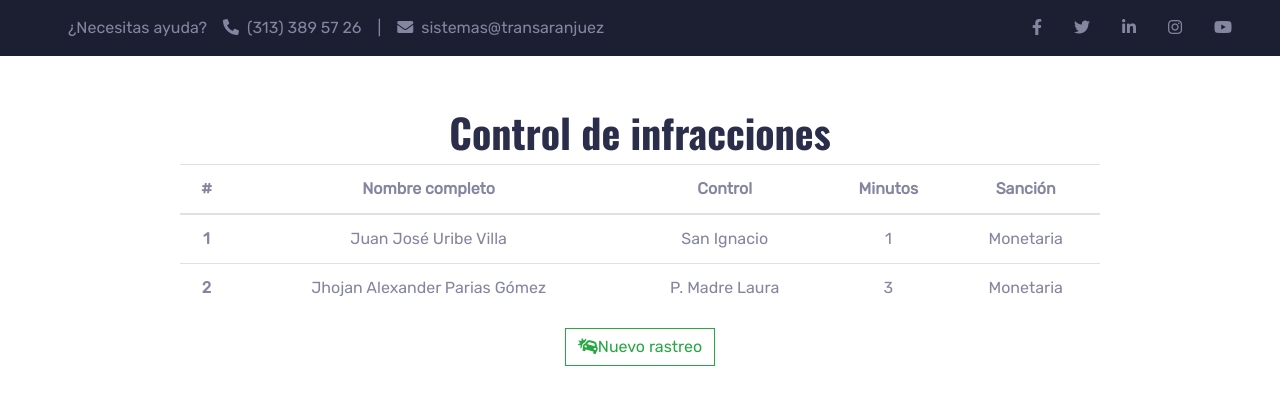
After one commit to ysnovaa/routemaster, a Django app: page /horarios/infracciones/ in a window 1280 px wide. The commit adds this page. Shown: the top 405 px of the page. Run offline with Django 4.2, Linux system fonts and the light colour scheme; some libraries are stand-ins or nearby versions.

Commit message:
Actualización v3.1

```diff
--- a/horarios/templates/base.html
+++ b/horarios/templates/base.html
@@ -77,7 +77,10 @@
                     <a class="nav-link" href="/horarios/ver_conductores/">Conductores</a>
                 </li>
                 <li class="nav-item">
-                    <a class="nav-link" href="/horarios/ver_conductores/">Rutas</a>
+                    <a class="nav-link" href="/horarios/rutas/">Rutas</a>
+                </li>
+                <li class="nav-item">
+                    <a class="nav-link" href="/horarios/infracciones/">Infracciones</a>
                 </li>
                 <li class="nav-item dropdown">
                     <a class="nav-link dropdown-toggle" href="#" id="navbarDropdownMenuLink" role="button"
@@ -85,9 +88,9 @@
                         Reportes
                     </a>
                     <div class="dropdown-menu" aria-labelledby="navbarDropdownMenuLink">
-                        <a class="dropdown-item" href="#">Reporte general</a>
-                        <a class="dropdown-item" href="#">Reporte detallado</a>
-                        <a class="dropdown-item" href="#">Reporte de estado</a>
+                        <a class="dropdown-item" href="/horarios/reportes/">Reporte general</a>
+                        <a class="dropdown-item" href="/horarios/reportes/">Reporte detallado</a>
+                        <a class="dropdown-item" href="/horarios/reportes/">Reporte de estado</a>
                     </div>
                 </li>
             </ul>
--- /dev/null
+++ b/horarios/templates/infracciones.html
@@ -0,0 +1,37 @@
+{% extends 'base.html' %}
+
+{% block content %}
+
+<h1>Control de infracciones</h1>
+
+<table class="table table-hover">
+    <thead>
+        <tr>
+            <th scope="col">#</th>
+            <th scope="col">Nombre completo</th>
+            <th scope="col">Control</th>
+            <th scope="col">Minutos</th>
+            <th scope="col">Sanción</th>
+        </tr>
+    </thead>
+    <tbody>
+        <tr>
+            <th scope="row">1</th>
+            <td>Juan José Uribe Villa</td>
+            <td>San Ignacio</td>
+            <td>1</td>
+            <td>Monetaria</td>
+        </tr>
+        <tr>
+            <th scope="row">2</th>
+            <td>Jhojan Alexander Parias Gómez</td>
+            <td>P. Madre Laura</td>
+            <td>3</td>
+            <td>Monetaria</td>
+        </tr>
+    </tbody>
+</table>
+<a class="btn btn-outline-success my-2 my-sm-0 text-end" href="/horarios/infracciones/"><i
+    class="fa fa-car-crash"></i>Nuevo rastreo</a>
+
+{% endblock %}
--- a/horarios/templates/ver_detalle_conductor.html
+++ b/horarios/templates/ver_detalle_conductor.html
@@ -34,9 +34,9 @@
                             </div>
                         </div>
                         <br>
-                        <button type="button" class="btn btn-primary btn-rounded btn-lg">
+                        <a class="btn btn-primary btn-rounded btn-lg" href="/horarios/infracciones/">
                             Ver infracciones
-                        </button>
+                        </a>
 
                     </div>
                 </div>
--- a/horarios/views.py
+++ b/horarios/views.py
@@ -89,5 +89,12 @@ def sigin(request):
         else:
             login(request, user)
             return redirect('horarios')
+
 def rutas(request):
     return render(request, 'rutas.html')
+
+def infracciones(request):
+    return render(request, 'infracciones.html')
+
+def reportes(request):
+    return render(request, 'reportes.html')
--- a/programaciones/urls.py
+++ b/programaciones/urls.py
@@ -25,7 +25,9 @@ urlpatterns = [
     path('horarios/crear_conductor/', views.crear_conductor, name='crear_conductor'),
     path('horarios/ver_conductores/', views.ver_conductores, name='ver_conductores'),
     path('horarios/ver_conductores/<int:id>/', views.ver_detalle_conductor, name='ver_detalle_conductor'),
-    path('rutas/', views.rutas, name='rutas'),
+    path('horarios/rutas/', views.rutas, name='rutas'),
+    path('horarios/infracciones/', views.infracciones, name='infracciones'),
+    path('horarios/reportes/', views.reportes, name='reportes'),
     path('logout/', views.signout, name='logout'),
     path('sigin/', views.sigin, name='sigin'),
 
```
Also changed, not shown: horarios/templates/horarios.html (+12 -20 lines), horarios/templates/reportes.html (added, +7 -0 lines), db.sqlite3.
